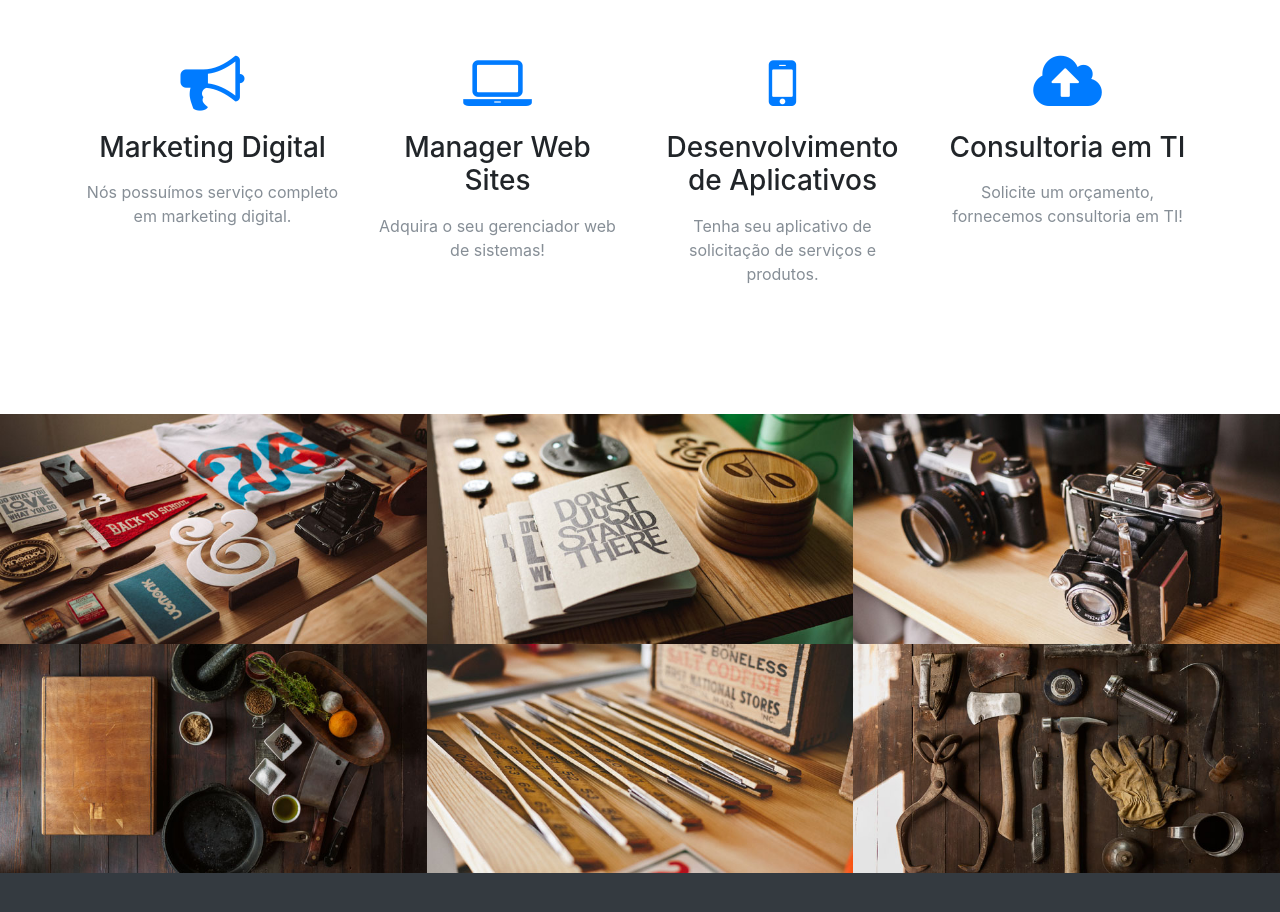
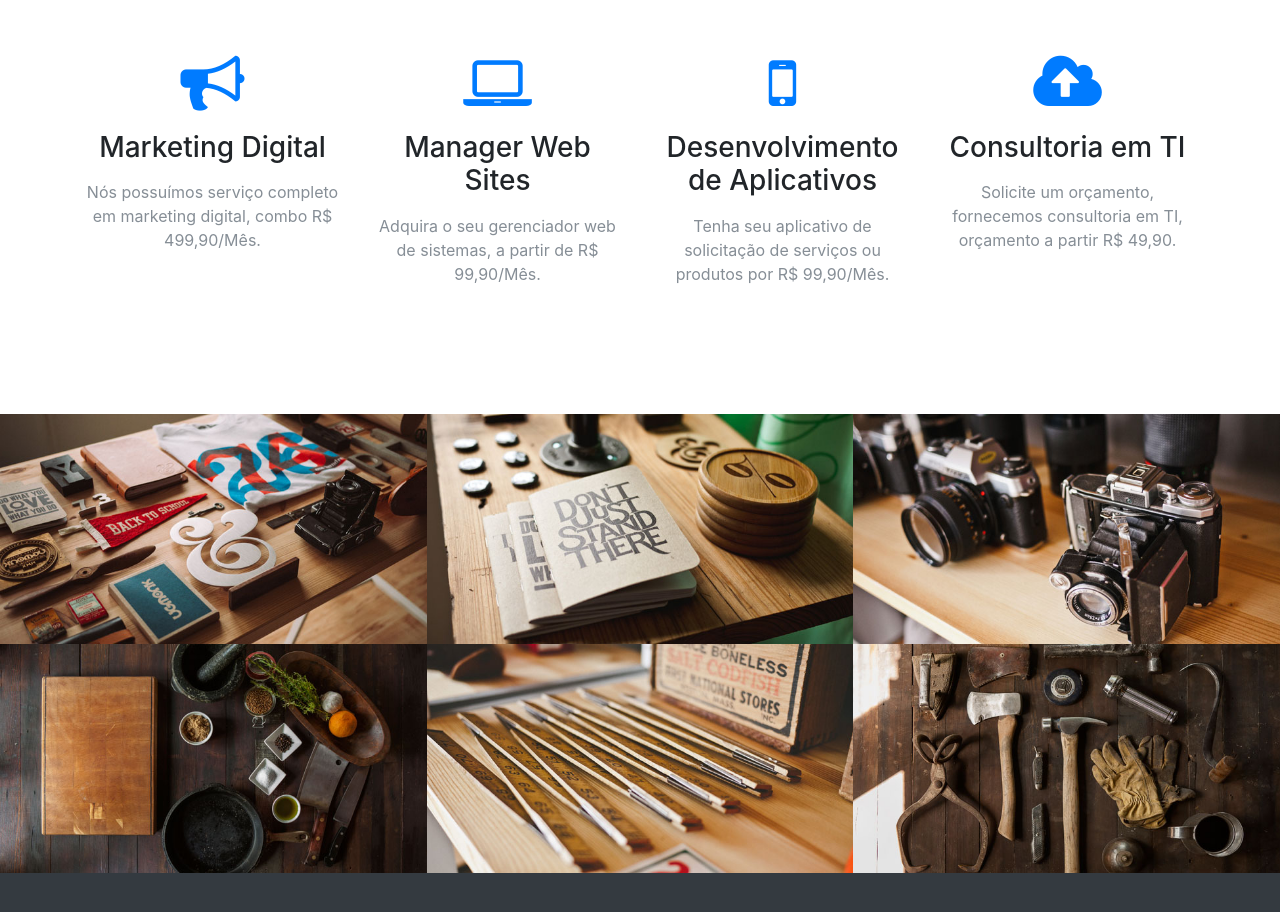
Before and after one commit to gabrielmotakiru/GOSTechnology.FenrirDigitalAgency.SPA, a website with bundled scripts: page index.html in a window 1280 px wide. Shown: the part 1490-2402 px from the top of the page. Built offline with nearby package versions, Linux system fonts and the light colour scheme.

Commit message:
Ajustes index

```diff
--- a/index.html
+++ b/index.html
@@ -101,28 +101,28 @@
             <div class="service-box mt-5 mx-auto">
               <i class="fa fa-4x fa-bullhorn text-primary mb-3 sr-icons"></i>
               <h3 class="mb-3">Marketing Digital</h3>
-              <p class="text-muted mb-0">Nós possuímos serviço completo em marketing digital.</p>
+              <p class="text-muted mb-0">Nós possuímos serviço completo em marketing digital, combo R$ 499,90/Mês.</p>
             </div>
           </div>
           <div class="col-lg-3 col-md-6 text-center">
             <div class="service-box mt-5 mx-auto">
               <i class="fa fa-4x fa-laptop text-primary mb-3 sr-icons"></i>
               <h3 class="mb-3">Manager Web Sites</h3>
-              <p class="text-muted mb-0">Adquira o seu gerenciador web de sistemas!</p>
+              <p class="text-muted mb-0">Adquira o seu gerenciador web de sistemas, a partir de R$ 99,90/Mês.</p>
             </div>
           </div>
           <div class="col-lg-3 col-md-6 text-center">
             <div class="service-box mt-5 mx-auto">
               <i class="fa fa-4x fa-mobile text-primary mb-3 sr-icons"></i>
               <h3 class="mb-3">Desenvolvimento de Aplicativos</h3>
-              <p class="text-muted mb-0">Tenha seu aplicativo de solicitação de serviços e produtos.</p>
+              <p class="text-muted mb-0">Tenha seu aplicativo de solicitação de serviços ou produtos por R$ 99,90/Mês.</p>
             </div>
           </div>
           <div class="col-lg-3 col-md-6 text-center">
             <div class="service-box mt-5 mx-auto">
               <i class="fa fa-4x fa-cloud-upload text-primary mb-3 sr-icons"></i>
               <h3 class="mb-3">Consultoria em TI</h3>
-              <p class="text-muted mb-0">Solicite um orçamento, fornecemos consultoria em TI!</p>
+              <p class="text-muted mb-0">Solicite um orçamento, fornecemos consultoria em TI, orçamento a partir R$ 49,90.</p>
             </div>
           </div>
         </div>
```
